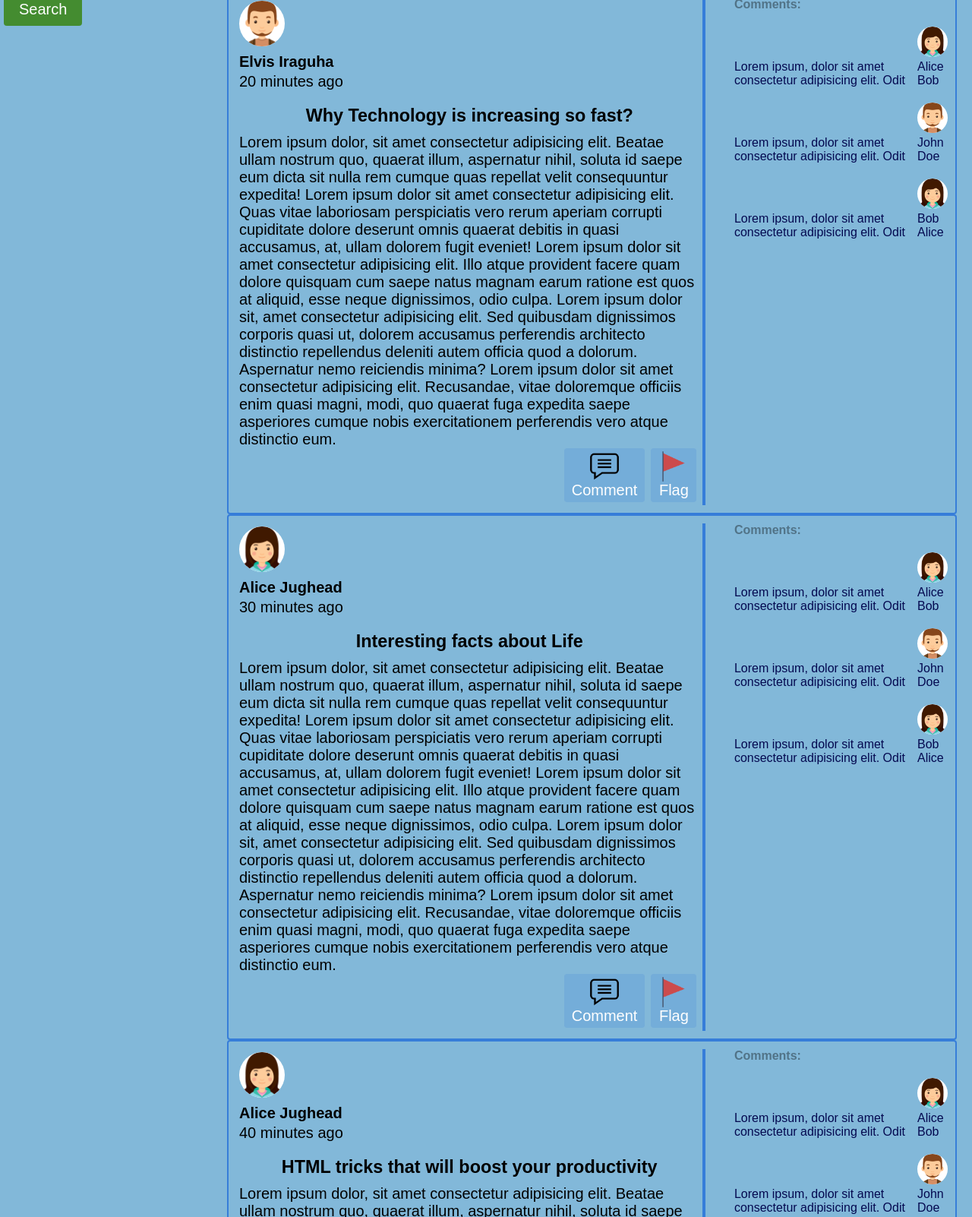
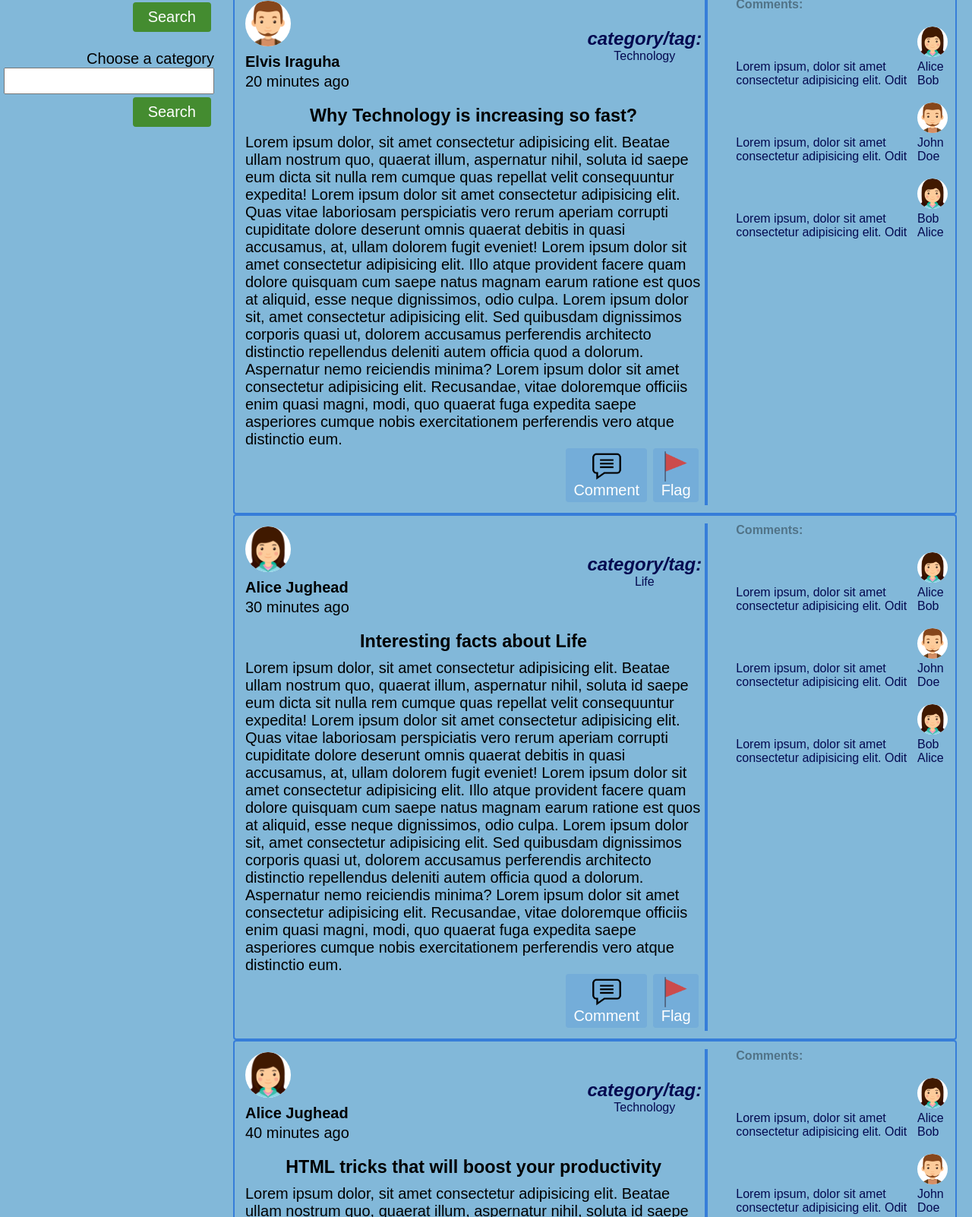
Before and after one commit to elvisiraguha/Teamwork, a plain HTML site: page UI/html/home.html in a window 1280 px wide. Shown: the part 169-1771 px from the top of the page at 76% size. Drawn offline with Linux system fonts and the light colour scheme.

Commit message:
feature(categories): view articles belonging to a category
- allow employee to view articles which belongs to a category
- add a category input under the search input
- give every article a category

[Finishes #168375215]

```diff
--- a/UI/css/home.css
+++ b/UI/css/home.css
@@ -106,7 +106,8 @@ body {
 .btn-search {
   color: #fff;
   background: #448c30;
-  padding: 10px 20px;
+  padding: 8px 20px;
+  margin: 4px;
 }
 .btn-share:hover,
 .btn-update:hover,
@@ -147,6 +148,17 @@ body {
 }
 .author-box {
   margin-bottom: 20px;
+  justify-content: space-between;
+  align-items: center;
+}
+.category-tag {
+  font-size: .8em;
+  color: #040950;
+  flex-direction: column;
+  align-items: center;
+}
+.category-title {
+  font-style: italic;
 }
 .author-avatar {
   background: #fff;
@@ -207,6 +219,7 @@ body {
   flex-direction: column;
 }
 .text-input {
+  padding: 4px;
   font: inherit;
 }
 .btn-delete {
@@ -218,3 +231,12 @@ body {
   color: #ff0000;
   background: #ff000040;
 }
+.explore-container {
+  flex-direction: column;
+}
+.search-article,
+.category-container {
+  flex-direction: column;
+  align-items: flex-end;
+  margin-bottom: 20px;
+}
--- a/UI/html/home.html
+++ b/UI/html/home.html
@@ -31,7 +31,7 @@
             <input type="text" list="categories">
             <datalist name="" id="categories">
               <option value="Nature"></option>
-              <option value="Love"></option>
+              <option value="Life"></option>
               <option value="Technology"></option>
               <option value="Art"></option>
             </datalist>
@@ -48,9 +48,15 @@
           <article class="article flex">
             <div class="article-content">
               <div class="author-box">
+                <div>
                   <img src="../images/man.png" width="60px" height="60px" class="author-avatar" alt="author">
                   <p class="author">Elvis Iraguha</p>
                   <time>10 minutes ago</time>
+                </div>
+                <div class="category-tag flex">
+                  <h2 class="category-title">category/tag:</h2>
+                  <p>Technology</p>
+                </div>
               </div>
               <h3 class="article-title">Why Technology is increasing so fast?</h3>
               <p>
@@ -117,10 +123,16 @@
           </article>
           <article class="article flex">
             <div class="article-content">
-              <div class="author-box">
+              <div class="author-box flex">
+                <div>
                   <img src="../images/man.png" width="60px" height="60px" class="author-avatar" alt="author">
                   <p class="author">Elvis Iraguha</p>
                   <time>20 minutes ago</time>
+                </div>
+                <div class="category-tag flex">
+                  <h2 class="category-title">category/tag:</h2>
+                  <p>Love</p>
+                </div>
               </div>
               <h3 class="article-title">The need to be perfect</h3>
               <p>
@@ -187,10 +199,16 @@
           </article>
           <article class="article flex">
             <div class="article-content">
-              <div class="author-box">
+              <div class="author-box flex">
+                <div>
                   <img src="../images/man.png" width="60px" height="60px" class="author-avatar" alt="author">
                   <p class="author">Elvis Iraguha</p>
                   <time>30 minutes ago</time>
+                </div>
+                <div class="category-tag flex">
+                  <h2 class="category-title">category/tag:</h2>
+                  <p>Technology</p>
+                </div>
               </div>
               <h3 class="article-title">Starting software development career</h3>
               <p>
@@ -257,10 +275,16 @@
           </article>
           <article class="article flex">
             <div class="article-content">
-              <div class="author-box">
+              <div class="author-box flex">
+                <div>
                   <img src="../images/man.png" width="60px" height="60px" class="author-avatar" alt="author">
                   <p class="author">Elvis Iraguha</p>
                   <time>40 minutes ago</time>
+                </div>
+                <div class="category-tag flex">
+                  <h2 class="category-title">category/tag:</h2>
+                  <p>Technology</p>
+                </div>
               </div>
               <h3 class="article-title">Do you think you know javascript? Take a look at these infamous tricks</h3>
               <p>
@@ -327,10 +351,16 @@
           </article>
           <article class="article flex">
             <div class="article-content">
-              <div class="author-box">
+              <div class="author-box flex">
+                <div>
                   <img src="../images/man.png" width="60px" height="60px" class="author-avatar" alt="author">
                   <p class="author">Elvis Iraguha</p>
                   <time>40 minutes ago</time>
+                </div>
+                <div class="category-tag flex">
+                  <h2 class="category-title">category/tag:</h2>
+                  <p>Technology</p>
+                </div>
               </div>
               <h3 class="article-title">Programming and future jobs</h3>
               <p>
@@ -397,10 +427,16 @@
           </article>
           <article class="article flex">
             <div class="article-content">
-              <div class="author-box">
+              <div class="author-box flex">
+                <div>
                   <img src="../images/man.png" width="60px" height="60px" class="author-avatar" alt="author">
                   <p class="author">Elvis Iraguha</p>
                   <time>30 minutes ago</time>
+                </div>
+                <div class="category-tag flex">
+                  <h2 class="category-title">category/tag:</h2>
+                  <p>Technology</p>
+                </div>
               </div>
               <h3 class="article-title">Incredible CSS tricks to improve your design</h3>
               <p>
@@ -470,9 +506,14 @@
     </section>
     <section class="other-articles flex">
       <div class="explore-container flex">
-        <div class="write-article">
+        <div class="search-article flex">
           <h4>Search a specific article</h4>
           <input type="search" class="text-input">
+          <button class="action-btn btn-search">Search</button>
+        </div>
+        <div class="category-container flex">
+          <label>Choose a category</label>
+          <input type="text" class="text-input" list="categories">
           <button class="action-btn btn-search">Search</button>
         </div>
       </div>
@@ -481,10 +522,16 @@
           <h2 class="articles-title">Latest Articles:</h2>
           <article class="article flex">
             <div class="article-content">
-              <div class="author-box">
+              <div class="author-box flex">
+                <div>
                   <img src="../images/man.png" width="60px" height="60px" class="author-avatar" alt="author">
                   <p class="author">Elvis Iraguha</p>
                   <time>20 minutes ago</time>
+                </div>
+                <div class="category-tag flex">
+                  <h2 class="category-title">category/tag:</h2>
+                  <p>Technology</p>
+                </div>
               </div>
               <h3 class="article-title">Why Technology is increasing so fast?</h3>
               <p>
@@ -547,10 +594,16 @@
           </article>
           <article class="article flex">
             <div class="article-content">
-              <div class="author-box">
+              <div class="author-box flex">
+                <div>
                   <img src="../images/girl.png" width="60px" height="60px" class="author-avatar" alt="author">
                   <p class="author">Alice Jughead</p>
                   <time>30 minutes ago</time>
+                </div>
+                <div class="category-tag flex">
+                  <h2 class="category-title">category/tag:</h2>
+                  <p>Life</p>
+                </div>
               </div>
               <h3 class="article-title">Interesting facts about Life</h3>
               <p>
@@ -613,10 +666,16 @@
           </article>
           <article class="article flex">
             <div class="article-content">
-              <div class="author-box">
+              <div class="author-box flex">
+                <div>
                   <img src="../images/girl.png" width="60px" height="60px" class="author-avatar" alt="author">
                   <p class="author">Alice Jughead</p>
                   <time>40 minutes ago</time>
+                </div>
+                <div class="category-tag flex">
+                  <h2 class="category-title">category/tag:</h2>
+                  <p>Technology</p>
+                </div>
               </div>
               <h3 class="article-title">HTML tricks that will boost your productivity</h3>
               <p>
@@ -679,10 +738,16 @@
           </article>
           <article class="article flex">
             <div class="article-content">
-              <div class="author-box">
+              <div class="author-box flex">
+                <div>
                   <img src="../images/man.png" width="60px" height="60px" class="author-avatar" alt="author">
                   <p class="author">John Doe</p>
                   <time>50 minutes ago</time>
+                </div>
+                <div class="category-tag flex">
+                  <h2 class="category-title">category/tag:</h2>
+                  <p>Technology</p>
+                </div>
               </div>
               <h3 class="article-title">Introducing the famous "Hello World!"</h3>
               <p>
--- a/UI/script/home.js
+++ b/UI/script/home.js
@@ -42,6 +42,7 @@ selectAll('.btn-close-modal').forEach(element => {
     hide('.modal');
     hide('.modal-delete');
     hide('.modal-edit');
+    hide('.modal-comment');
   });
 });
 
```
Lines whose indentation alone changed are shown as unchanged.
